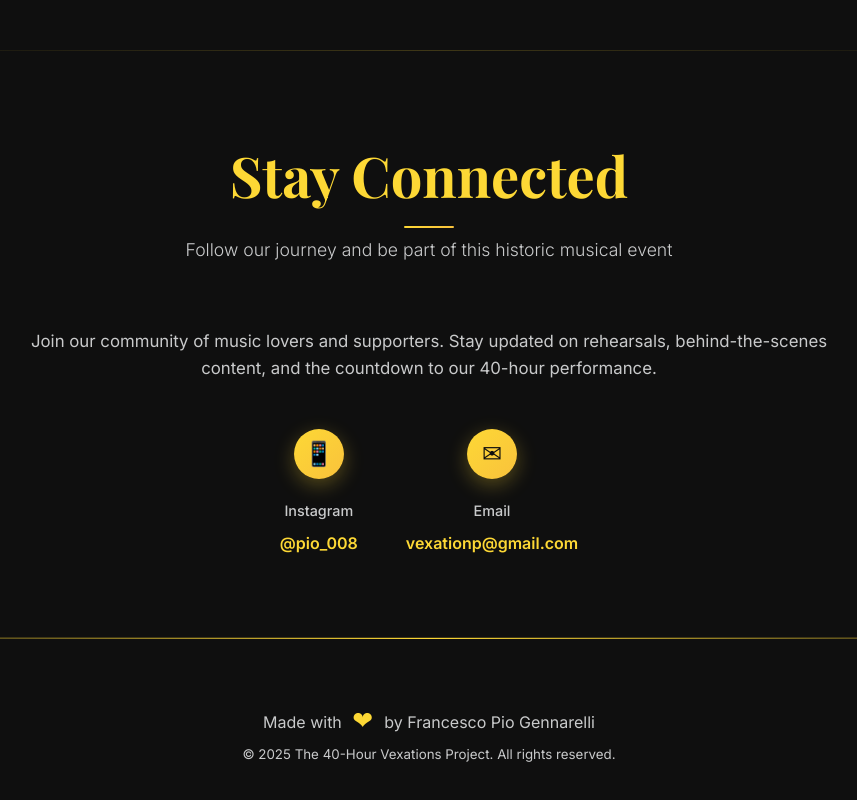
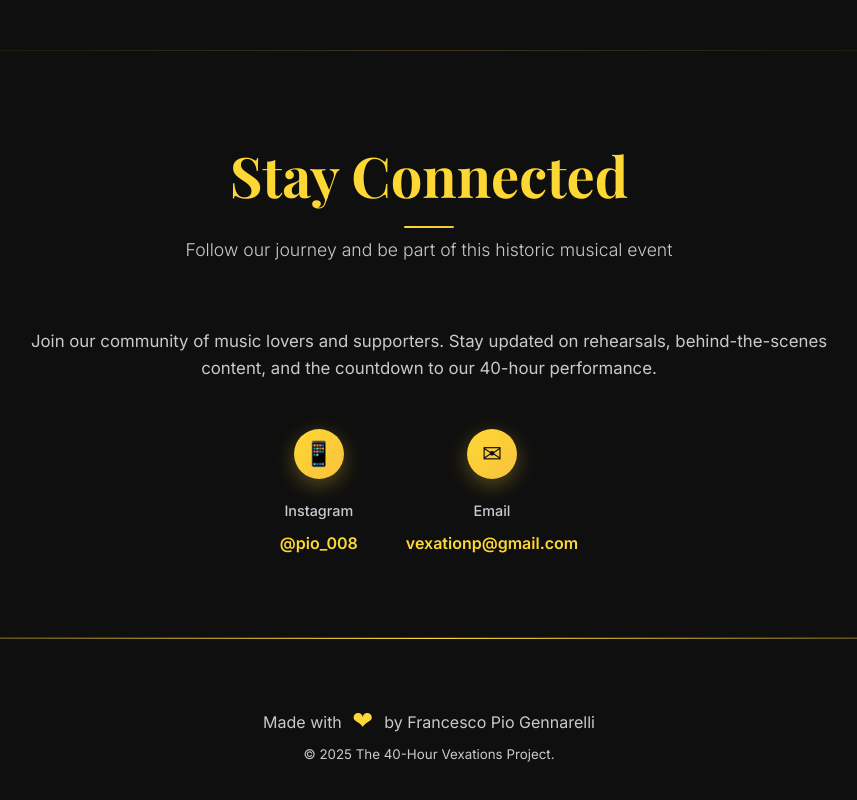
Before and after one commit to projectvexation/40hour, a plain HTML site: page index.html in a window 1280 px wide. Shown: the part 5917-6717 px from the top of the page, without its empty margins (211-1068 px from the left). Drawn offline with nearby package versions, Linux system fonts and the light colour scheme.

Commit message:
Update index.html

```diff
--- a/index.html
+++ b/index.html
@@ -1430,7 +1430,7 @@
                 <p>
                     Made with <span class="footer-heart">❤</span> by Francesco Pio Gennarelli
                     <br>
-                    <small>&copy; 2025 The 40-Hour Vexations Project. All rights reserved.</small>
+                    <small>&copy; 2025 The 40-Hour Vexations Project.</small>
                 </p>
             </div>
         </div>
```
